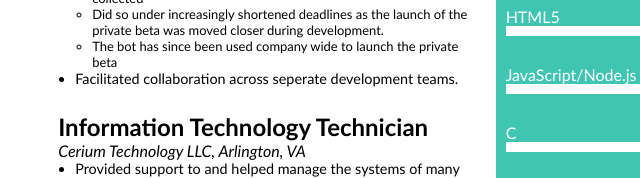
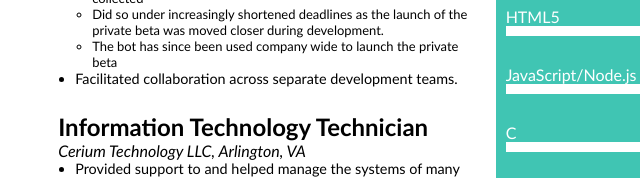
Before and after one commit to TannerBluhm/TannerBluhm.github.io, a website: page index.html in a window 1280 px wide. Shown: the part 530-708 px from the top of the page, 99-739 px from the left. Drawn offline with Linux system fonts and the light colour scheme.

Commit message:
fixed typo

```diff
--- a/index.html
+++ b/index.html
@@ -64,7 +64,7 @@
                         </ul>
                     </li>
                     <li class='listBottom'>
-                        Facilitated collaboration across seperate development teams.
+                        Facilitated collaboration across separate development teams.
                     </li>
                 </ul>
             </div>
```
